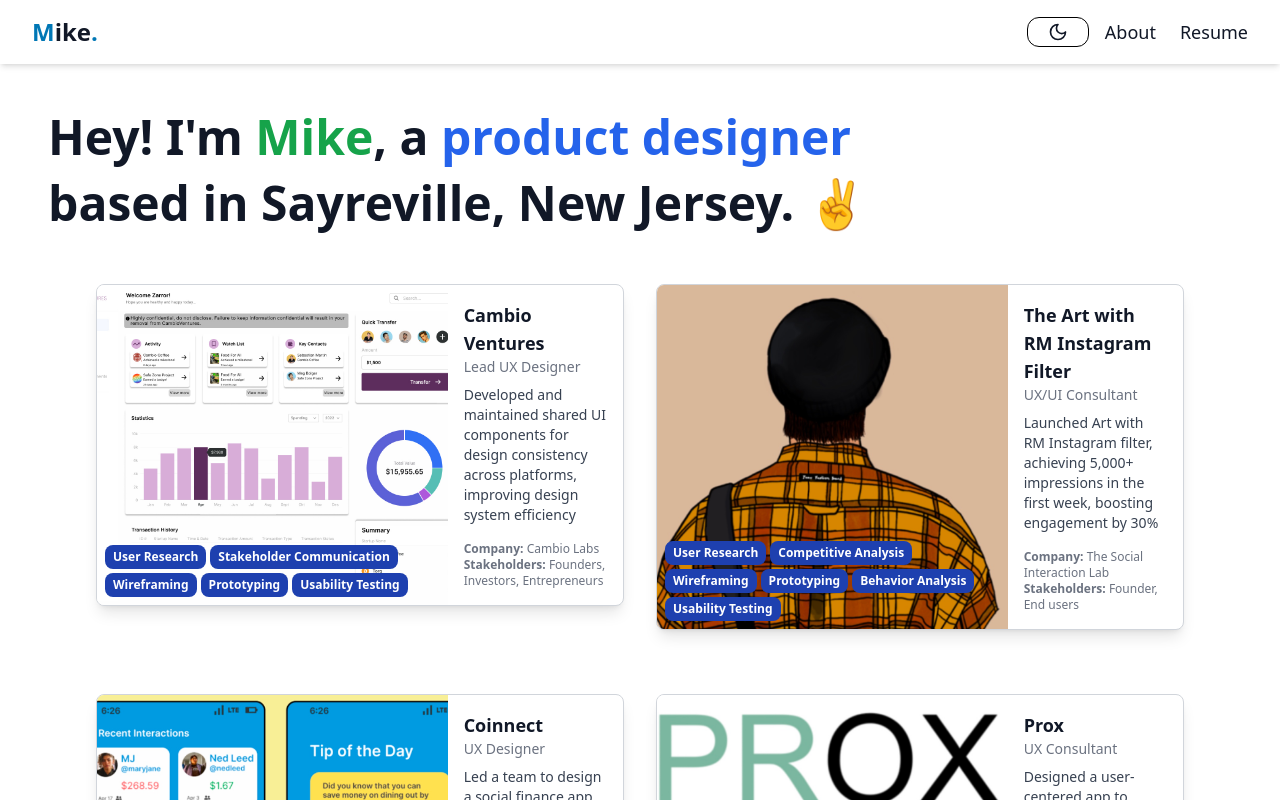
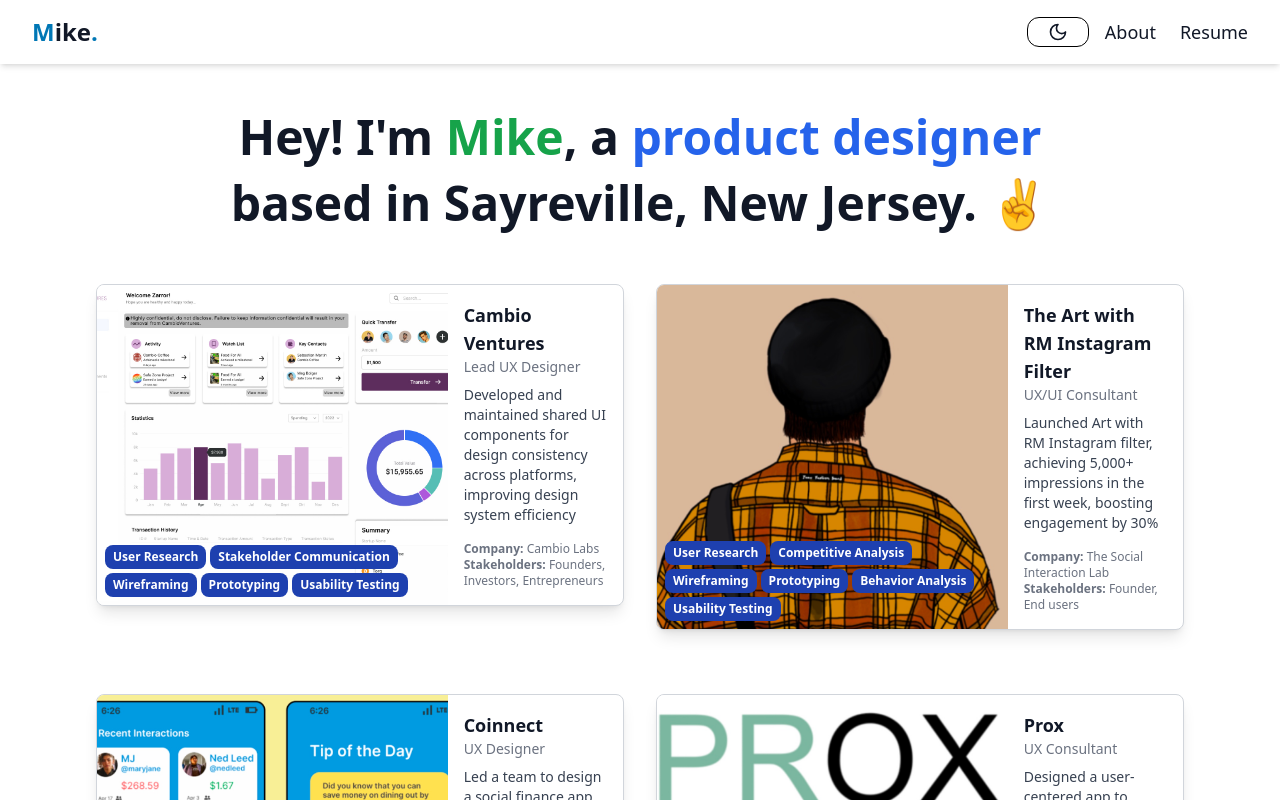
Before and after one commit to michael-deleon/react-portfolio, a Next.js app: page / in a window 1280 px wide. Shown: the top 800 px of the page. Built offline with nearby package versions, Linux system fonts and the light colour scheme.

Commit message:
Fixed Landing Page

```diff
--- a/src/app/page.tsx
+++ b/src/app/page.tsx
@@ -19,7 +19,7 @@
 
         <Header />
         <div className="header-text md:text-left mt-12 md:mt-10 px-6 md:px-12">
-          <h1 className="text-3xl md:text-5xl font-semibold text-gray-900 dark:text-white leading-normal md:leading-snug">
+          <h1 className="text-3xl md:text-5xl font-semibold text-gray-900 dark:text-white leading-normal md:leading-snug text-center">
             Hey! I&apos;m <span className="text-green-600 dark:text-green-400">Mike</span>,
             a <span className="text-blue-600 dark:text-blue-400">product designer </span><br></br>
             based in Sayreville, New Jersey. ✌️
```
